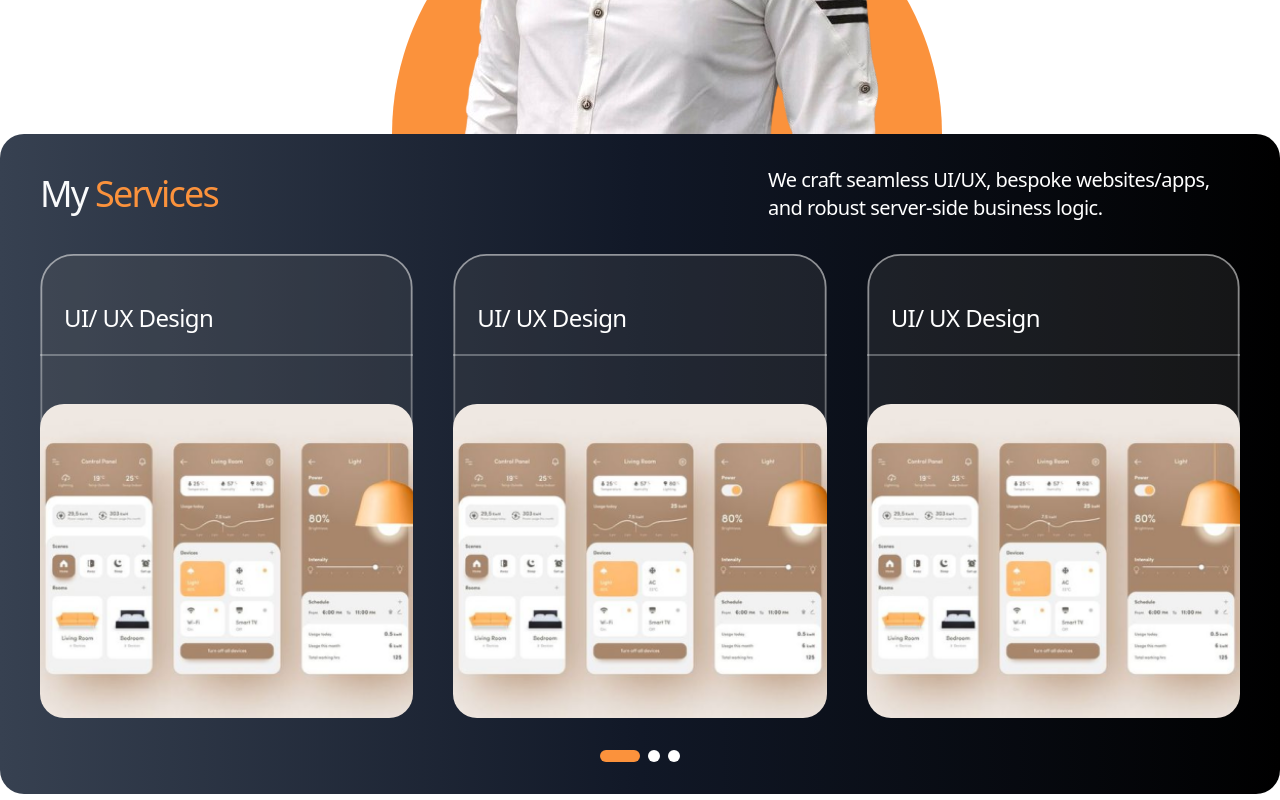
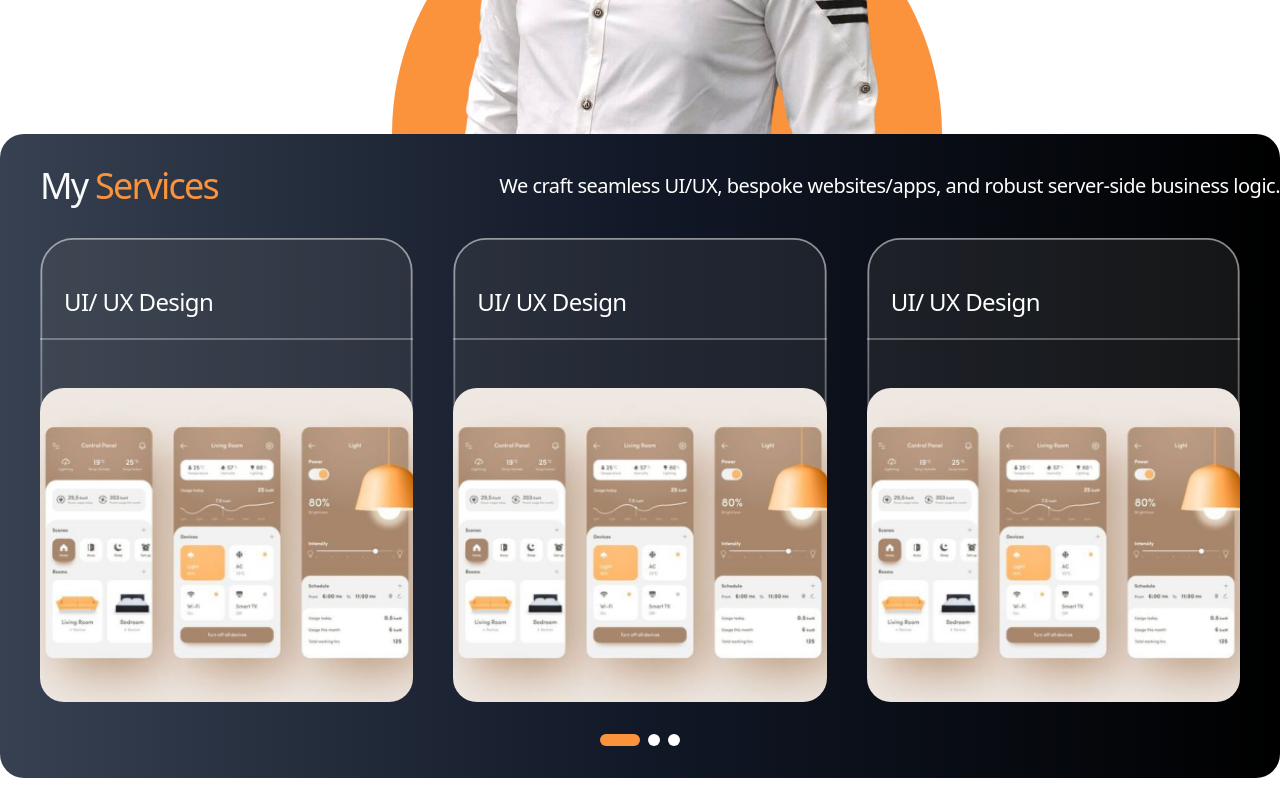
Before and after one commit to narendrarty17/port, a Next.js app: page / in a window 1280 px wide. Shown: the part 720-1520 px from the top of the page. Built offline with nearby package versions, Linux system fonts and the light colour scheme.

Commit message:
minimal changes

```diff
--- a/components/myServices.js
+++ b/components/myServices.js
@@ -1,22 +1,22 @@
 const myServices = () => {
     return (
-        <div className="flex flex-col bg-gradient-to-r from-gray-700 via-gray-900 to-black rounded-3xl">
-            <div className="flex flex-col md:flex-row gap-5 items-center justify-center px-10 py-8">
-                <div className="text-4xl tracking-tighter">
+        <div className="flex flex-col overflow-x-hidden w-screen bg-gradient-to-r from-gray-700 via-gray-900 to-black rounded-3xl">
+            <div className="flex flex-col md:flex-row gap-5 items-center justify-between py-8">
+                <div className="text-4xl pl-10 tracking-tighter">
                     <span className="text-gray-50">My </span>
                     <span className="text-orange-400">Services</span>
                 </div>
-                <div className="p-2 text-white text-sm font-medium tracking-tight">
+                <div className="pl-5 md:pl-0 text-white text-xl font-medium tracking-tight">
                     We craft seamless UI/UX, bespoke websites/apps,
-                    and robust server-side business logi.
+                    and robust server-side business logic.
                 </div>
             </div >
             <div className="flex flex-col md:flex-row items-center justify-between gap-10 pb-8 px-10">
-                <div className="flex-col pt-12 w-[420px] md:w-[400px] overflow-hidden relative flex">
+                <div className="flex-col pt-12 w-[90%] sm:w-[80%] md:w-[400px] overflow-hidden relative flex">
                     <img
                         loading="lazy"
                         src="/images/brown-designer-rectangle.svg"
-                        className="absolute h-auto w-auto object-cover object-center inset-0"
+                        className="absolute w-full h-auto w-auto object-cover object-center inset-0"
                     />
                     <div className="relative pl-6 text-white text-2xl font-medium tracking-tight w-[342px] max-w-[342px]">
                         UI/ UX Design
@@ -30,11 +30,11 @@ const myServices = () => {
                         />
                     </div>
                 </div>
-                <div className="flex-col pt-12 w-[420px] md:w-[400px] overflow-hidden relative flex">
+                <div className="flex-col pt-12 w-[90%] md:w-[400px] overflow-hidden relative flex">
                     <img
                         loading="lazy"
                         src="/images/brown-designer-rectangle.svg"
-                        className="absolute h-auto w-auto object-cover object-center inset-0"
+                        className="absolute w-full h-auto w-auto object-cover object-center inset-0"
                     />
                     <div className="relative pl-6 text-white text-2xl font-medium tracking-tight w-[342px] max-w-[342px]">
                         UI/ UX Design
@@ -48,11 +48,11 @@ const myServices = () => {
                         />
                     </div>
                 </div>
-                <div className="flex-col pt-12 w-[420px] md:w-[400px] overflow-hidden relative flex">
+                <div className="flex-col pt-12 w-[90%] md:w-[400px] overflow-hidden relative flex">
                     <img
                         loading="lazy"
                         src="/images/brown-designer-rectangle.svg"
-                        className="absolute h-auto w-auto object-cover object-center inset-0"
+                        className="absolute w-full h-auto w-auto object-cover object-center inset-0"
                     />
                     <div className="relative pl-6 text-white text-2xl font-medium tracking-tight w-[342px] max-w-[342px]">
                         UI/ UX Design
--- a/pages/index.js
+++ b/pages/index.js
@@ -1,6 +1,6 @@
 import Navigation from "@/components/navigation";
 import DeveloperIntro from "@/components/developerIntro";
-import MyServices from "@/components/temp";
+import MyServices from "@/components/myServices";
 import WorkExperience from "@/components/workExperience";
 import WhyHire from "@/components/whyHire";
 import Testimonials from "@/components/testimonials";
```
